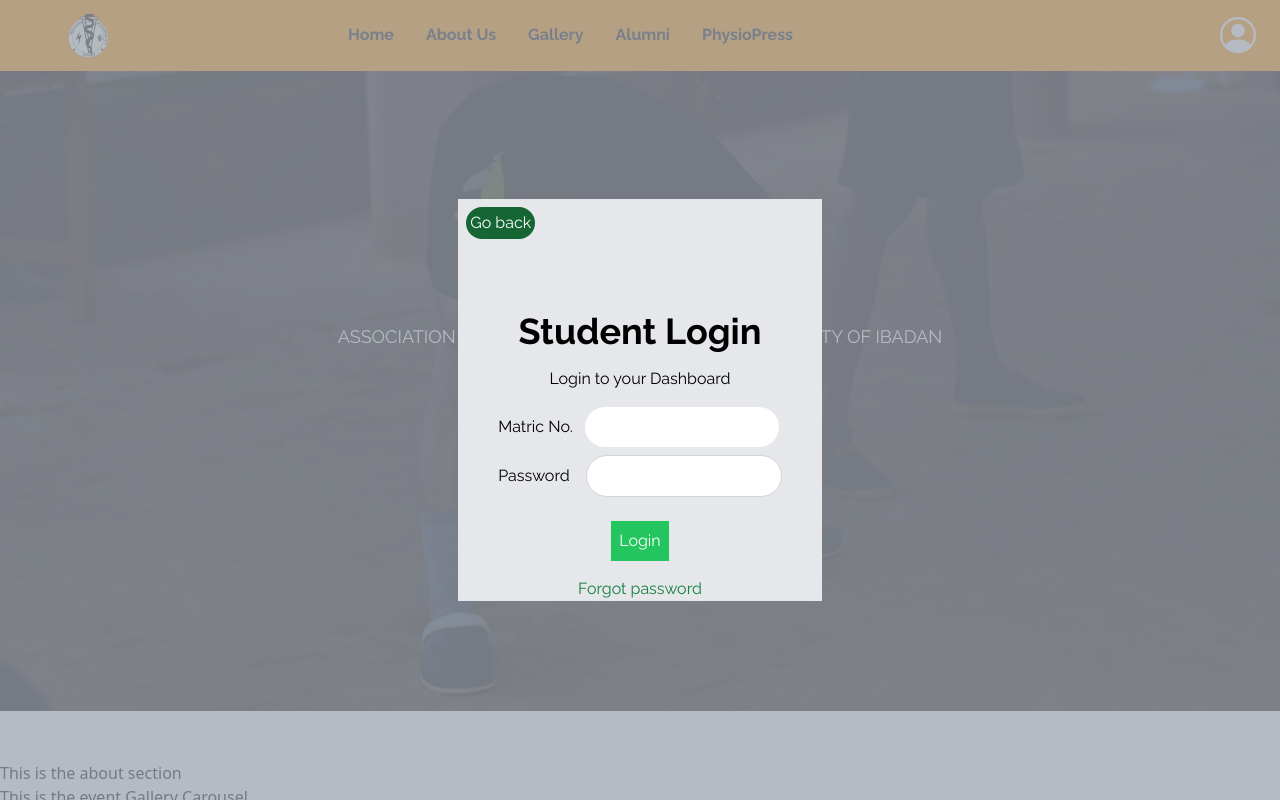
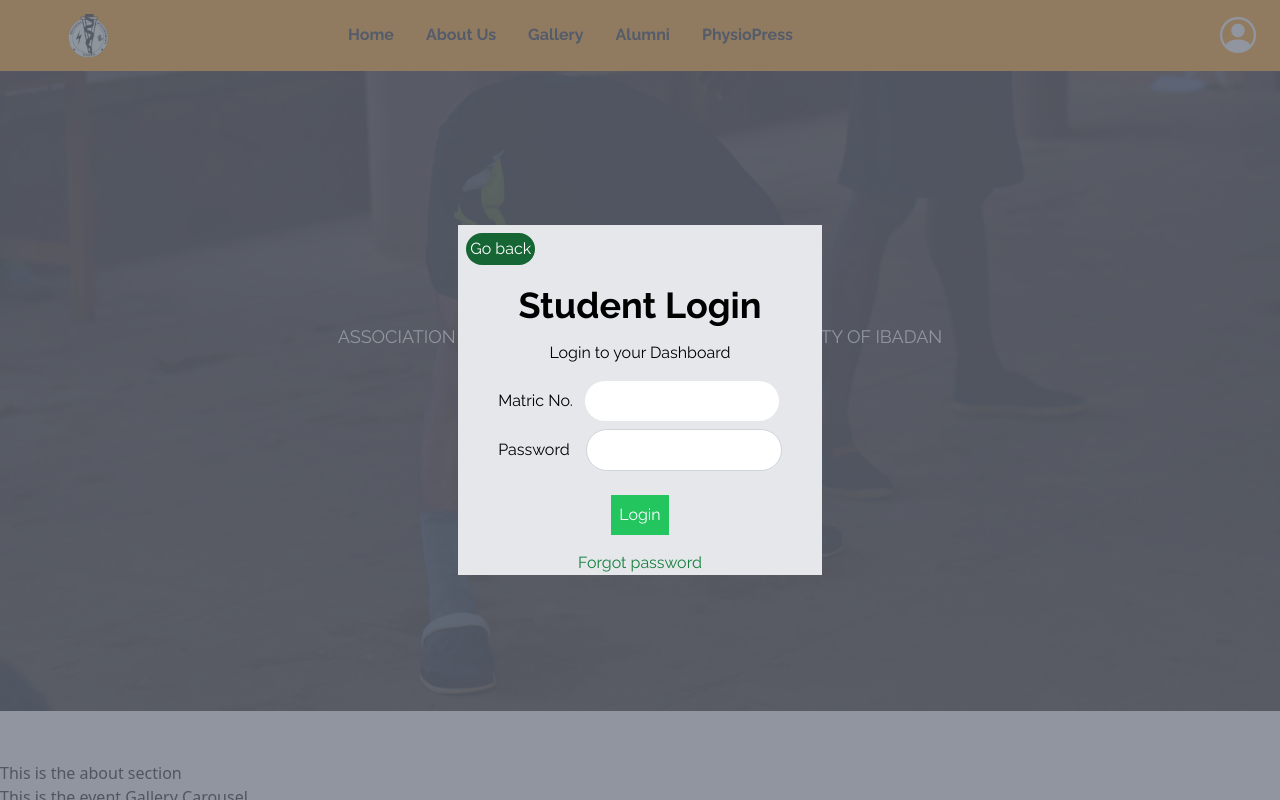
Before and after one commit to devPhysios/aps-website-frontend, a Vue app: page / in a window 1280 px wide. Both pictures are taken after a click on the button 1238 px from the left and 35 px from the top of the page. Shown: the top 800 px of the page. Built offline with nearby package versions, Linux system fonts and the light colour scheme.

Commit message:
Update student login styling in Navigation component

```diff
--- a/src/components/Navigation.vue
+++ b/src/components/Navigation.vue
@@ -37,7 +37,7 @@
           <div class="bg-gray-200 w-full">
             <button class="rounded-full bg-green-800 text-white m-2 p-1" @click="toggleModal = false">Go back</button>
             <div class="px-10">
-              <div class="flex flex-col items-center mt-16">
+              <div class="flex flex-col items-center mt-3">
                 <h1 class="text-4xl font-bold text-black mb-4">Student Login</h1>
                 <p class="text-left mb-4">Login to your Dashboard</p>
 
@@ -66,7 +66,7 @@
 
     </div>
   </transition>
-  <div v-if="toggleModal" class="absolute z-40 inset-0 opacity-75 bg-gray-400" style="height: 1500px;">
+  <div v-if="toggleModal" class="absolute z-40 inset-0 opacity-75 bg-gray-500" style="height: 1500px;">
   </div>
 </template>
 
```
